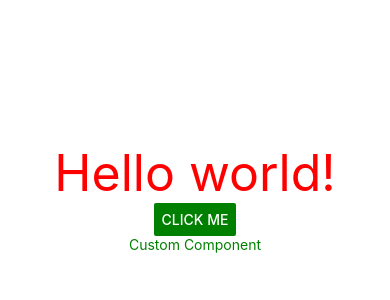
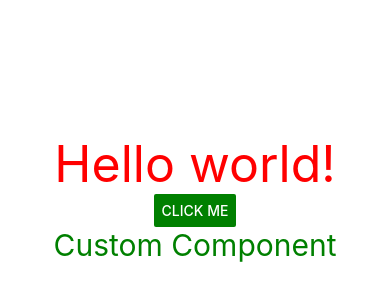
Before and after one commit to GoranACM/class-app, a React Native app: screen / in a window 390 px wide. Shown: the part 224-524 px from the top of the page. Built offline with nearby package versions, Linux system fonts and the light colour scheme.

Commit message:
Tweaked error in App.js, {} instead of ""

```diff
--- a/App.js
+++ b/App.js
@@ -9,7 +9,7 @@ export default function App() {
       <Text style={styles.greeting}>Hello world!</Text>
       <Button title="Click me" color="green"/>
       <StatusBar style="auto" />
-      <TextBox color="green" size="30" text="Custom Component"/>
+      <TextBox color="green" size={30} text="Custom Component"/>
     </View>
   );
 }
```
